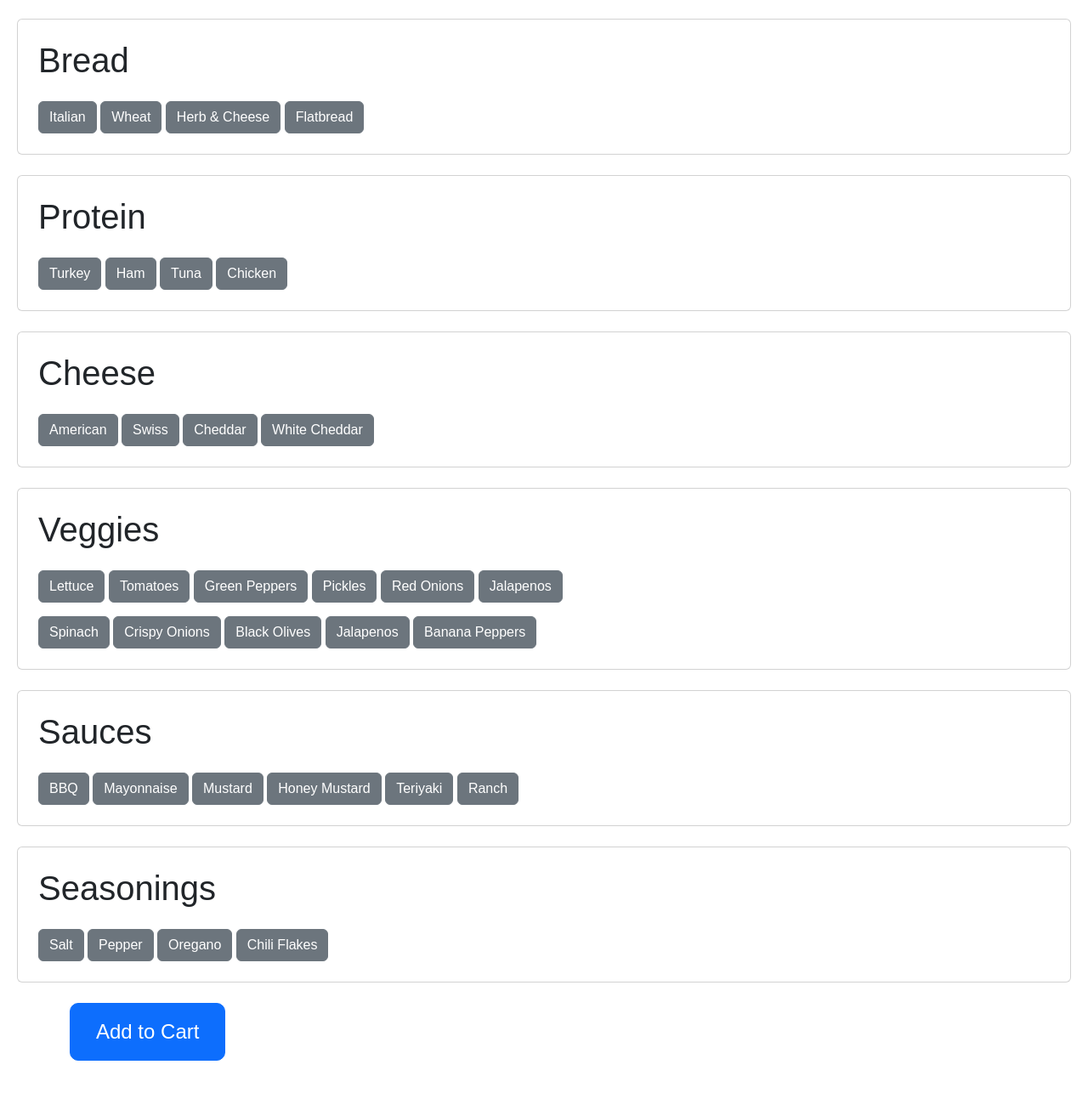
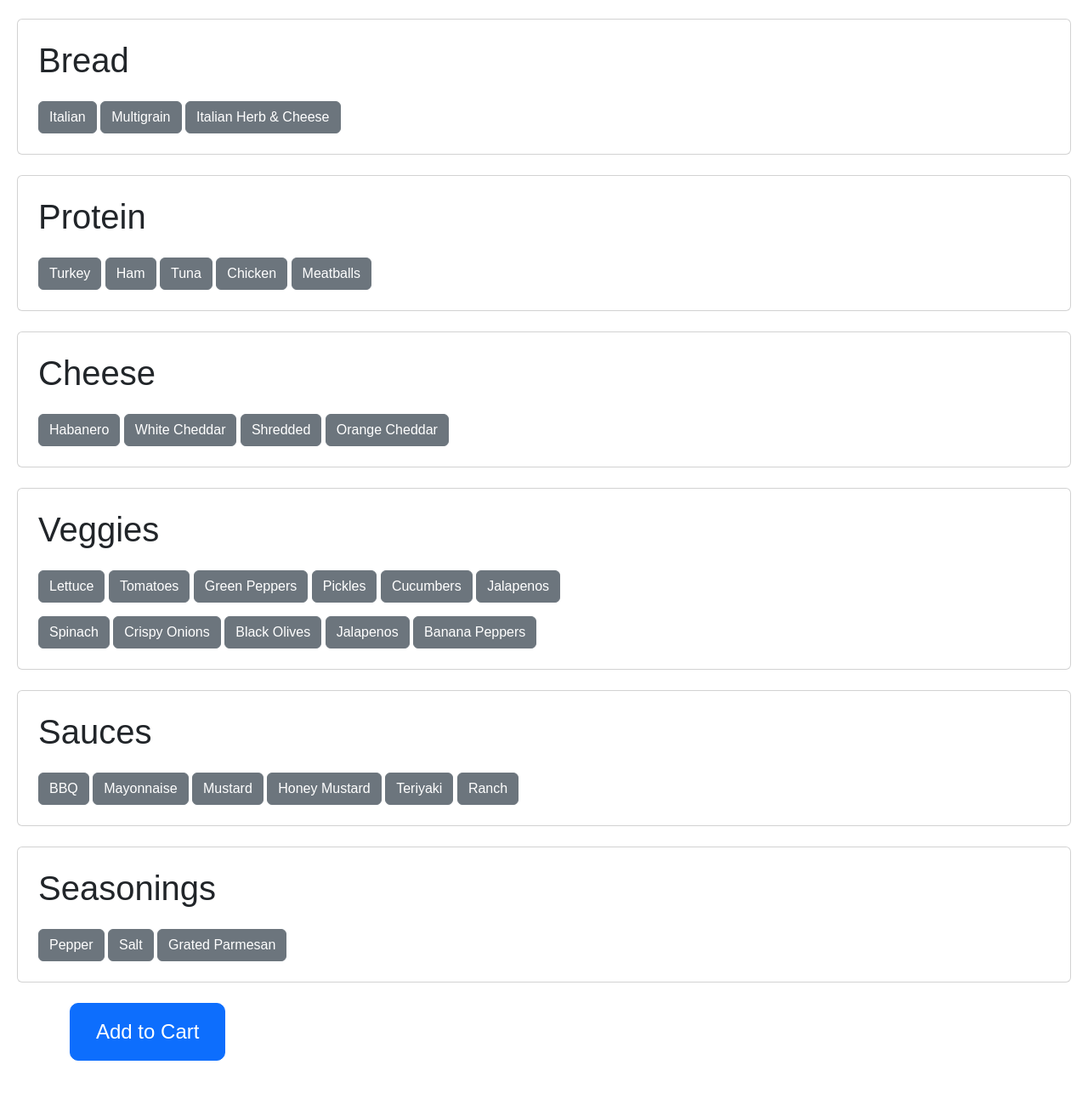
Before and after one commit to ChrisMcCarthy24/sub-ordering-system, a website: page public/order.html in a window 1280 px wide. Shown: the part 446-1732 px from the top of the page at 85% size. Drawn offline with nearby package versions, Linux system fonts and the light colour scheme.

Commit message:
Update bread, meat, cheese, and seasoning options

```diff
--- a/public/order.html
+++ b/public/order.html
@@ -63,9 +63,8 @@
 
 			<div class="bread-options mt-3">
 				<a href="#" class="btn btn-secondary toggle-btn">Italian</a>
-				<a href="#" class="btn btn-secondary toggle-btn">Wheat</a>
-				<a href="#" class="btn btn-secondary toggle-btn">Herb & Cheese</a>
-				<a href="#" class="btn btn-secondary toggle-btn">Flatbread</a>
+				<a href="#" class="btn btn-secondary toggle-btn">Multigrain</a>
+				<a href="#" class="btn btn-secondary toggle-btn">Italian Herb & Cheese</a>
 			</div>
 		</div>
 
@@ -77,6 +76,7 @@
 				<a href="#" class="btn btn-secondary toggle-btn">Ham</a>
 				<a href="#" class="btn btn-secondary toggle-btn">Tuna</a>
 				<a href="#" class="btn btn-secondary toggle-btn">Chicken</a>
+				<a href="#" class="btn btn-secondary toggle-btn">Meatballs</a>
 			</div>
 		</div>
 
@@ -84,10 +84,10 @@
 			<h1>Cheese</h1>
 
 			<div class="cheese-options mt-3">
-				<a href="#" class="btn btn-secondary toggle-btn">American</a>
-				<a href="#" class="btn btn-secondary toggle-btn">Swiss</a>
-				<a href="#" class="btn btn-secondary toggle-btn">Cheddar</a>
+				<a href="#" class="btn btn-secondary toggle-btn">Habanero</a>
 				<a href="#" class="btn btn-secondary toggle-btn">White Cheddar</a>
+				<a href="#" class="btn btn-secondary toggle-btn">Shredded</a>
+				<a href="#" class="btn btn-secondary toggle-btn">Orange Cheddar</a>
 			</div>
 		</div>
 
@@ -99,7 +99,7 @@
 				<a href="#" class="btn btn-secondary toggle-btn">Tomatoes</a>
 				<a href="#" class="btn btn-secondary toggle-btn">Green Peppers</a>
 				<a href="#" class="btn btn-secondary toggle-btn">Pickles</a>
-				<a href="#" class="btn btn-secondary toggle-btn">Red Onions</a>
+				<a href="#" class="btn btn-secondary toggle-btn">Cucumbers</a>
 				<a href="#" class="btn btn-secondary toggle-btn">Jalapenos</a>
 			</div>
 		<div class="veggies-options mt-3">
@@ -127,10 +127,9 @@
 			<h1>Seasonings</h1>
 
 			<div class="seasonings-options mt-3">
+				<a href="#" class="btn btn-secondary toggle-btn">Pepper</a>
 				<a href="#" class="btn btn-secondary toggle-btn">Salt</a>
-				<a href="#" class="btn btn-secondary toggle-btn">Pepper</a>
-				<a href="#" class="btn btn-secondary toggle-btn">Oregano</a>
-				<a href="#" class="btn btn-secondary toggle-btn">Chili Flakes</a>
+				<a href="#" class="btn btn-secondary toggle-btn">Grated Parmesan</a>
 			</div>
 		</div>
 
```
